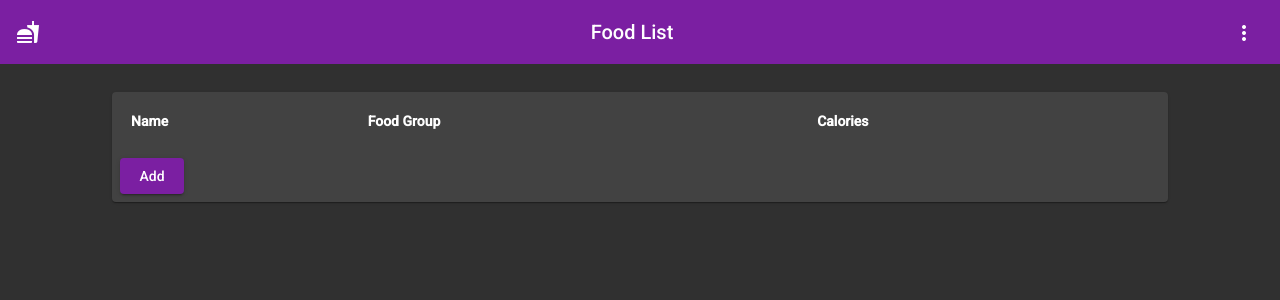
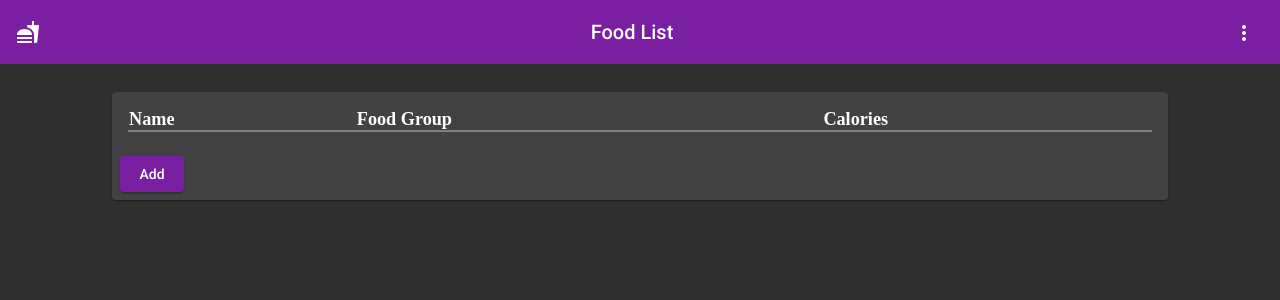
Before and after one commit to addylieber/food-list, an Angular app: page / in a window 1280 px wide. Shown: the top 300 px of the page. Built offline with nearby package versions, Linux system fonts and the light colour scheme.

Commit message:
Added styling!

```diff
--- a/src/app/app.component.css
+++ b/src/app/app.component.css
@@ -7,3 +7,27 @@ mat-card {
   max-width: 80%;
   margin: 2em auto;
 }
+
+table {
+  width: 100%;
+  border-collapse: collapse;
+}
+
+table > tr:first-child {
+  border-bottom: 2px solid #808080;
+}
+
+tr {
+  border-bottom: 1px solid #808080;
+}
+
+th {
+ text-align: left;
+ font-size: 1.3em;
+ font-family: cursive;
+}
+
+.actions-column {
+  width: 80px;
+  text-align: right;
+}
--- a/src/app/app.component.html
+++ b/src/app/app.component.html
@@ -17,8 +17,8 @@
   <mat-card>
     <!-- <mat-card-title>Example Card</mat-card-title> -->
     <mat-card-content>
-      <table style="width:100%">
-        <tr style="text-align: left">
+      <table>
+        <tr>
           <th>Name</th>
           <th>Food Group</th>
           <th>Calories</th>
@@ -28,9 +28,9 @@
           <td>{{food.name}}</td>
           <td>{{food.foodGroup}}</td>
           <td>{{food.calories}}</td>
-          <td>
-         <button mat-icon-button (click)="editFood(food)">
-        <mat-icon>edit</mat-icon>
+          <td class="actions-column">
+            <button mat-icon-button (click)="editFood(food)">
+              <mat-icon>edit</mat-icon>
             </button>
             <button mat-icon-button (click)="deleteFood(index)">
               <mat-icon>delete</mat-icon>
--- a/src/app/app.component.ts
+++ b/src/app/app.component.ts
@@ -1,6 +1,7 @@
-import { Component } from '@angular/core';
+import { Component, ViewChild } from '@angular/core';
 import { MatDialog, MatDialogRef, MAT_DIALOG_DATA } from '@angular/material/dialog';
 import { MatSnackBar } from '@angular/material/snack-bar';
+import { MatTable } from '@angular/material/table';
 import { EditDialogComponent } from './edit-dialog/edit-dialog.component';
 
 @Component({
@@ -11,20 +12,8 @@ import { EditDialogComponent } from './edit-dialog/edit-dialog.component';
 export class AppComponent {
   private title = 'angular-material-starter';
   private foodList;
-  // foodList = [
-  //   {
-  //     name: "cheese burger",
-  //     foodGroup: "meat"
-  //   },
-  //   {
-  //     name: "dragon fruit",
-  //     foodGroup: "fruit"
-  //   },
-  //   {
-  //     name: "milk",
-  //     foodGroup: "dairy"
-  //   }
-  // ];
+  displayedColumns: string[] = ['name', 'foodGroup', 'calories', 'actions'];
+  @ViewChild(MatTable) table: MatTable<any>;
 
   constructor(private dialog: MatDialog,
               private snackBar: MatSnackBar) {
@@ -39,6 +28,7 @@ export class AppComponent {
     dialogRef.afterClosed().subscribe(food => {
       if (food) {
         this.foodList.push(food);
+        this.table.renderRows();
         AppComponent.saveFoodList(this.foodList);
         this.snackBar.open(`Added ${food.name}!`, undefined, {
           duration: 5000,
@@ -68,6 +58,7 @@ export class AppComponent {
 
   deleteFood(index) {
     let food = this.foodList.splice(index,1)[0];
+    this.table.renderRows();
     AppComponent.saveFoodList(this.foodList);
     this.snackBar.open(`Deleted ${food.name}`, undefined, {
           duration: 5000,
--- a/src/app/app.module.ts
+++ b/src/app/app.module.ts
@@ -14,6 +14,7 @@ import { MatMenuModule } from "@angular/material/menu";
 import { MatCardModule } from "@angular/material/card";
 import { MatInputModule } from "@angular/material/input";
 import { MatSnackBarModule } from "@angular/material/snack-bar";
+import { MatTableModule } from "@angular/material/table";
 
 // app
 import { EditDialogComponent } from './edit-dialog/edit-dialog.component';
@@ -34,7 +35,8 @@ import { EditDialogComponent } from './edit-dialog/edit-dialog.component';
     MatMenuModule,
     MatCardModule,
     MatInputModule,
-    MatSnackBarModule
+    MatSnackBarModule,
+    MatTableModule
   ],
   entryComponents: [
     EditDialogComponent
```
